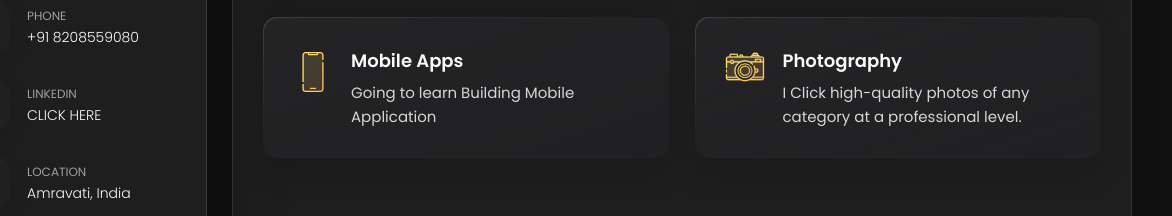
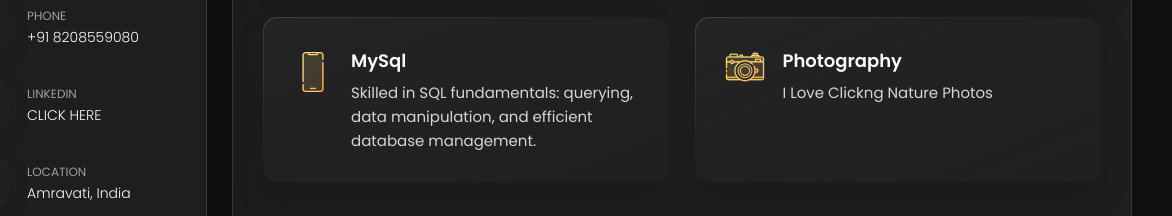
Before and after one commit to web4-crawler/Resume, a plain HTML site: page index.html in a window 1280 px wide. Shown: the part 578-794 px from the top of the page, 108-1280 px from the left. Drawn offline with nearby package versions, Linux system fonts and the light colour scheme.

Commit message:
Update index.html

```diff
--- a/index.html
+++ b/index.html
@@ -262,10 +262,10 @@
               </div>
 
               <div class="service-content-box">
-                <h4 class="h4 service-item-title">Mobile apps</h4>
+                <h4 class="h4 service-item-title">MySql</h4>
 
                 <p class="service-item-text">
-                  Going to learn Building Mobile Application
+                   Skilled in SQL fundamentals: querying, data manipulation, and efficient database management.
                 </p>
               </div>
 
@@ -281,7 +281,7 @@
                 <h4 class="h4 service-item-title">Photography</h4>
 
                 <p class="service-item-text">
-                  I Click  high-quality photos of any category at a professional level.
+                 I Love Clickng Nature Photos
                 </p>
               </div>
 
```
